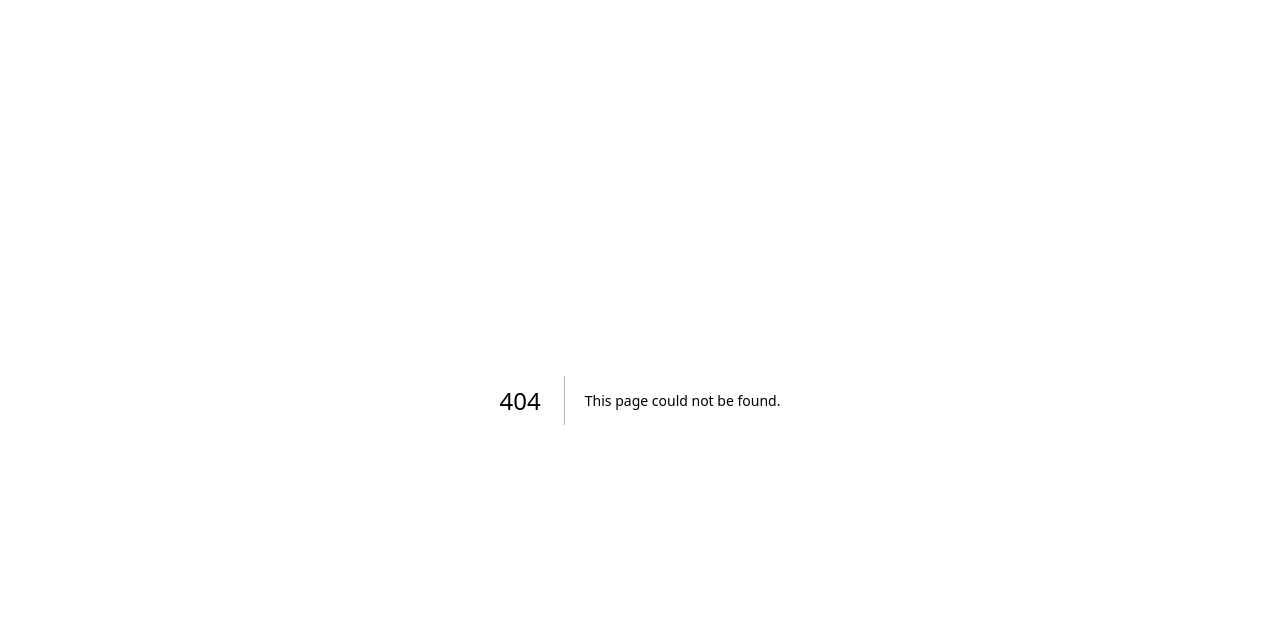
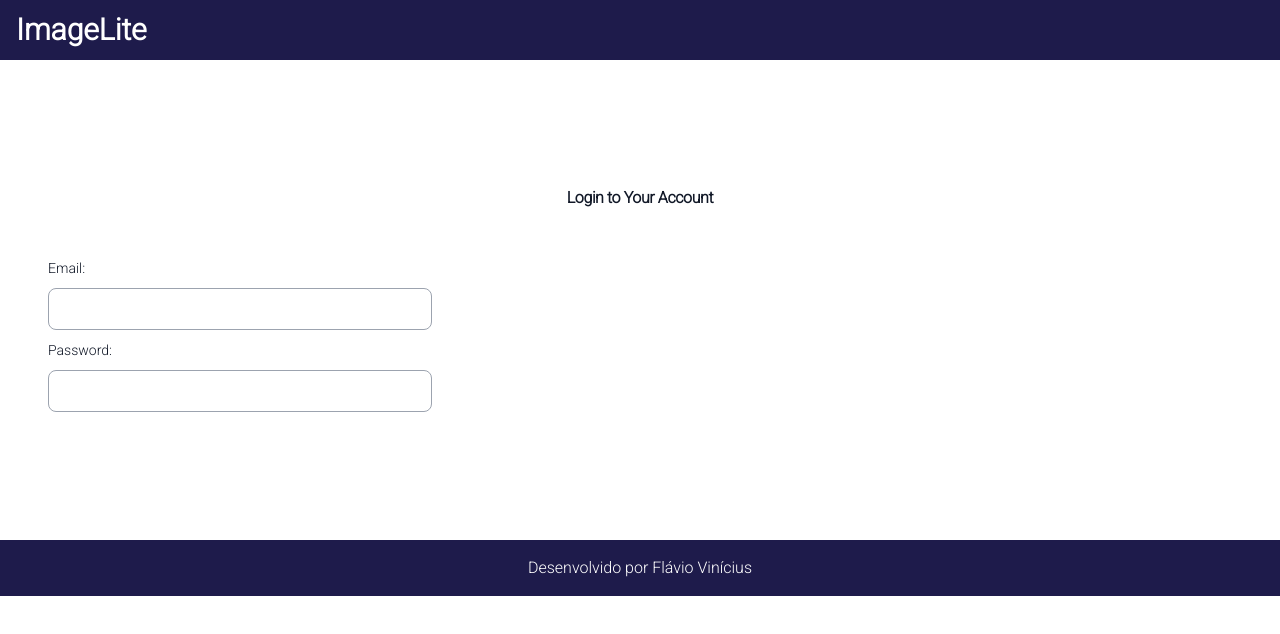
Before and after one commit to FVSSANTOS/ImageLiteAPI, a Next.js app in the folder imagelite/: page /login in a window 1280 px wide. Before the commit this address had no page. Shown: the top 634 px of the page. Built offline with nearby package versions, Linux system fonts and the light colour scheme.

Commit message:
Configuração do formulário de login

```diff
--- /dev/null
+++ b/imagelite/src/app/login/fomrScheme.ts
@@ -0,0 +1,16 @@
+import * as Yup from 'yup'
+
+export interface CredentialsForm {
+    name?: string;
+    email: string;
+    password: string;
+    passwordMatch?: string;
+}
+
+export const validationScheme = Yup.object().shape({
+    email: Yup.string().trim().required('Email is required!').email('Invalid Email'),
+    password: Yup.string().required('Password is required').min(8, 'Password must have at least 8 characters!'),
+    passwordMatch: Yup.string().oneOf([Yup.ref('password')], 'Password must match!')
+})
+
+export const formScheme: CredentialsForm = {email: '', name: '', password: '', passwordMatch: ''}
--- /dev/null
+++ b/imagelite/src/app/login/page.tsx
@@ -0,0 +1,112 @@
+'use client'
+
+import { Template, RenderIf, InputText, Button, FieldError } from '@/components'
+import { CredentialsForm, formScheme, validationScheme } from './fomrScheme'
+import { useFormik } from 'formik'
+import { useState } from 'react'
+
+export default function Login() {
+
+    const [loading, setLoading] = useState<boolean>(false);
+    const [newUserState, setNewUserState] = useState<boolean>(false);
+
+    const {values, handleChange, handleSubmit, errors} = useFormik<CredentialsForm>({
+        initialValues: formScheme,
+        validationSchema: validationScheme,
+        onSubmit: onSubmit
+    })
+
+    async function onSubmit(values: CredentialsForm){
+        console.log(values)
+    }
+
+    return (
+        <Template loading={loading}>
+
+            <div className='flex min-h-full flex-1 flex-col justify-center px-6 py-12 lg:px-8'>
+
+                <div className='sm:mx-auto sm:w-full sm:max-w-sm'>
+                    <h2 className='mt-10 text-center text-1x1 font-bold leading-9 tracking-tight text-gray-900'>
+                       {newUserState ? 'Create New User' : 'Login to Your Account'}
+                    </h2>
+                </div>
+
+                <div className='mt-10 sm:mx-autp sm:w-full sm:max-w-sm'>
+                    <form onSubmit={handleSubmit} className='space-y-2'>
+                        <RenderIf condition={newUserState}>
+                            <div>
+                                <label className='block text-sm font-medium leading-6 text-gray-900'>Name:</label>
+                            </div>
+                            <div className='mt-2'>
+                               <InputText style='w-full'
+                                          id='name'
+                                          value={values.name}
+                                          onChange={handleChange}/>
+                                <FieldError error={errors.name}/>
+                            </div>
+                        </RenderIf>
+
+                            <div>
+                                <label className='block text-sm font-medium leading-6 text-gray-900'>Email:</label>
+                            </div>
+                            <div className='mt-2'>
+                               <InputText style='w-full'
+                                          id='email'
+                                          value={values.email}
+                                          onChange={handleChange}/>
+                                <FieldError error={errors.email}/>
+                            </div>
+
+                            <div>
+                                <label className='block text-sm font-medium leading-6 text-gray-900'>Password:</label>
+                            </div>
+                            <div className='mt-2'>
+                               <InputText style='w-full'
+                                          type='password'
+                                          id='password'
+                                          value={values.password}
+                                          onChange={handleChange}/>
+                                <FieldError error={errors.password}/>
+                            </div>
+
+                        <RenderIf condition={newUserState}>
+                            <div>
+                                <label className='block text-sm font-medium leading-6 text-gray-900'>Repeat Password:</label>
+                            </div>
+                            <div className='mt-2'>
+                               <InputText style='w-full'
+                                          type='password'
+                                          id='passwordMatch'
+                                          value={values.passwordMatch}
+                                          onChange={handleChange}/>
+                                <FieldError error={errors.passwordMatch}/>
+                            </div>
+                        </RenderIf>
+
+                        <div>
+                            <RenderIf condition={newUserState}>
+                                <Button type='submit' style='bg--indigo-700 hover:bg-indigo-500' label='Save'/>
+                                <Button type='button'
+                                        style='bg--red-700 hover:bg-red-500 mx-2'
+                                        label='Cancel'
+                                        onClick={event => setNewUserState(false)}/>
+                            </RenderIf>
+
+                            <RenderIf condition={!newUserState}>
+                                <Button type='submit'
+                                        style='bg--indigo-700 hover:bg-indigo-500'
+                                        label='Login'/>
+                                <Button type='button'
+                                        style='bg--red-700 hover:bg-red-500 mx-2'
+                                        label='Sign up'
+                                        onClick={event => setNewUserState(true)}/>
+                            </RenderIf>
+                        </div>
+                    </form>
+                </div>
+
+            </div>
+
+        </Template>
+    )
+}
--- a/imagelite/src/components/input/InputText.tsx
+++ b/imagelite/src/components/input/InputText.tsx
@@ -6,11 +6,12 @@
     placeHolder?: string;
     id: string;
     value?: string;
+    type?: string;
 }
 
-export const InputText: React.FC<InputTextProps> = ({style, ...rest}: InputTextProps) => {
+export const InputText: React.FC<InputTextProps> = ({style,type="text", ...rest}: InputTextProps) => {
     return(
-        <input type="text"
+        <input type={type}
                {...rest}
                className={`${style} border-gray-400 border px-3 py-2 rounded-lg text-gray-900`}/>
     )
```
Also changed, not shown: imagelite/src/resources/user/authenticaiton.service.ts (added, +25 -0 lines), imagelite/src/resources/user/user.resource.ts (added, +21 -0 lines), 2 other files (tests, documents, lock files or other folders).
